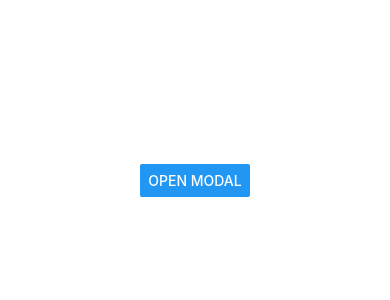
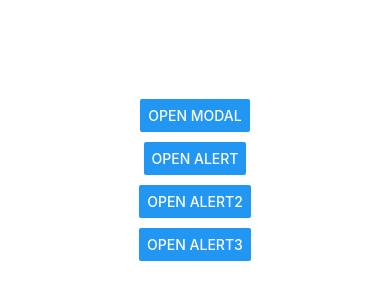
Before and after one commit to raartist/react-native-topics, a React Native app: screen / in a window 390 px wide. Shown: the part 242-542 px from the top of the page. Built offline with nearby package versions, Linux system fonts and the light colour scheme.

Commit message:
Alert core component with different props

```diff
--- a/App.js
+++ b/App.js
@@ -1,22 +1,41 @@
 import { useState } from "react";
-import { ActivityIndicator, Button, Modal, StyleSheet, Text, View } from "react-native";
+import { ActivityIndicator, Alert, Button, Modal, StyleSheet, Text, View } from "react-native";
 const logoImg = require("./assets/adaptive-icon.png");
 
 export default function App() {
-  const [openModal,setOpenModal] = useState(false);
+  const [openModal, setOpenModal] = useState(false);
   return (
     <View style={[styles.container]}>
-       <Button onPress={()=>setOpenModal(true)} style={{padding:"20px"}} title="open modal"/>
-     <Modal visible={openModal} onRequestClose={()=>setOpenModal(false)} animationType="fade" presentationStyle="pageSheet">
-        <View style={{backgroundColor:"plum"}}>
-          <Text>
-            Hello this is modal content
-          </Text>
+      <Button onPress={() => setOpenModal(true)} style={{ padding: "20px" }} title="open modal" />
+      <Modal
+        visible={openModal}
+        onRequestClose={() => setOpenModal(false)}
+        animationType="fade"
+        presentationStyle="pageSheet"
+      >
+        <View style={{ backgroundColor: "plum" }}>
+          <Text>Hello this is modal content</Text>
           <ActivityIndicator />
           <ActivityIndicator size={"large"} color="red" />
-          <Button onPress={()=>setOpenModal(false)} title="close modal"/>
+          <Button onPress={() => setOpenModal(false)} title="close modal" />
         </View>
       </Modal>
+
+      <Button title="open Alert" onPress={() => Alert.alert("Invalid String!")} />
+      <Button
+        title="open Alert2"
+        onPress={() => Alert.alert("Invalid String!", "These kind of strings are not allowed!")}
+      />
+      <Button
+        title="open Alert3"
+        onPress={() =>
+          Alert.alert("Invalid String!", "These kind of strings are not allowed!", [
+            { text: "Cancel", onPress: () => console.log("Cancel Pressed!") },
+            { text: "Ok", onPress: () => console.log("Ok Pressed!") },
+            { text: "Reset", onPress: () => console.log("Reset Pressed!") },
+          ])
+        }
+      />
     </View>
   );
 }
@@ -28,5 +47,5 @@ const styles = StyleSheet.create({
     justifyContent: "center",
     alignItems: "center",
     gap: 10,
-  }
+  },
 });
```
